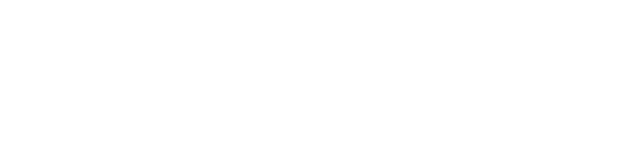
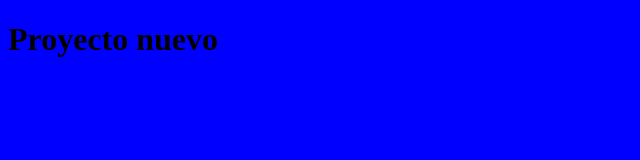
Before and after one commit to jkaalexkei/TrabajoConGit, a plain HTML site: page index.html in a window 1280 px wide. Shown: the whole page, without its empty margins (0-640 px from the left). Drawn offline with Linux system fonts and the light colour scheme.

```diff
--- /dev/null
+++ b/css/style.css
@@ -0,0 +1,3 @@
+body{
+    background-color: blue;
+}
--- a/index.html
+++ b/index.html
@@ -4,9 +4,10 @@
     <meta charset="UTF-8">
     <meta http-equiv="X-UA-Compatible" content="IE=edge">
     <meta name="viewport" content="width=device-width, initial-scale=1.0">
+    <link rel="stylesheet" href="./css/style.css">
     <title>Document</title>
 </head>
 <body>
-
+    <h1>Proyecto nuevo</h1>
 </body>
 </html>
```
Also changed, not shown: js/js.js (added).
